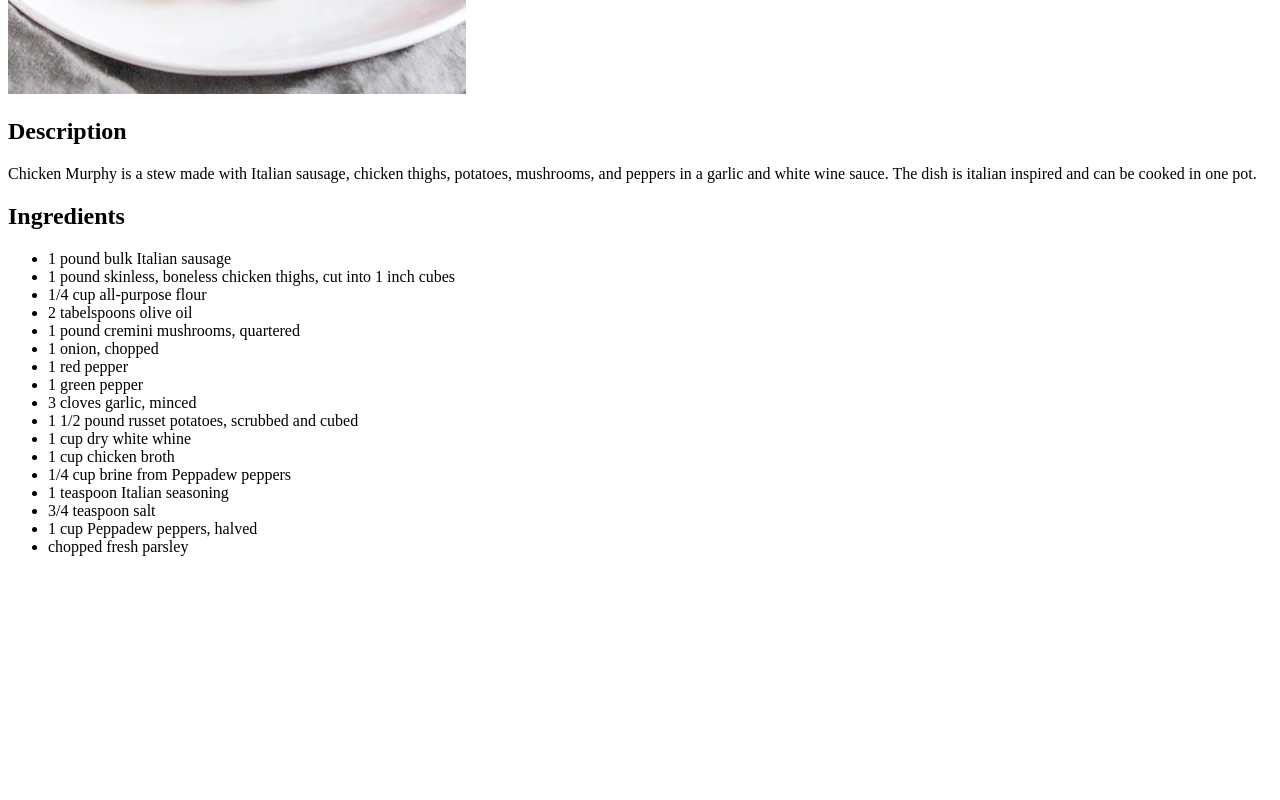
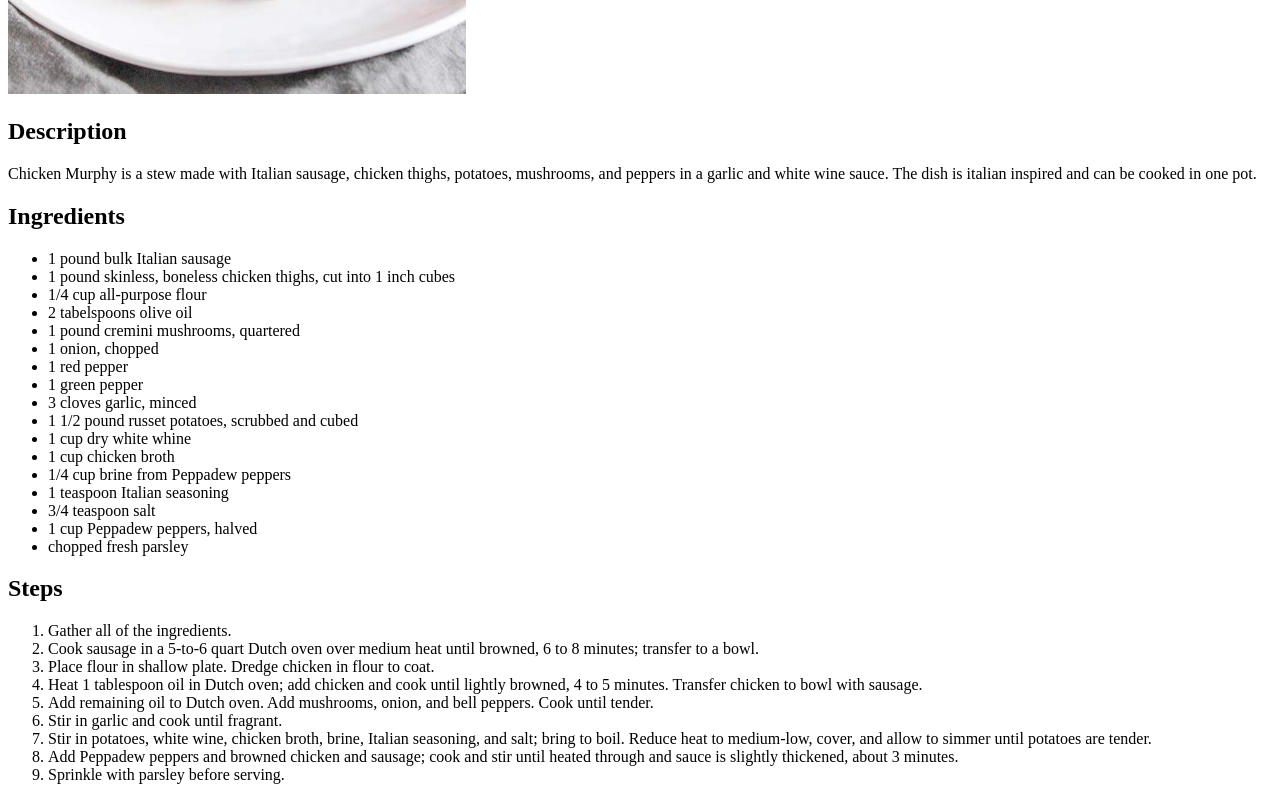
Before and after one commit to jasonleonardxyz/odin-recipes, a plain HTML site: page recipes/chicken_murphy.html in a window 1280 px wide. Shown: the part 586-1386 px from the top of the page. Before the commit the page ends 1158 px from the top, so only its background shows below. Drawn offline with Linux system fonts and the light colour scheme.

Commit message:
Add steps to chicken_murphy.html
Create an ordered list of steps for the Chicken Murphy recipe.

```diff
--- a/recipes/chicken_murphy.html
+++ b/recipes/chicken_murphy.html
@@ -35,5 +35,32 @@
             <li>1 cup Peppadew peppers, halved</li>
             <li>chopped fresh parsley</li>
         </ul>
+
+        <h2>Steps</h2>
+        <ol>
+            <li>Gather all of the ingredients.</li>
+            <li>Cook sausage in a 5-to-6 quart Dutch oven over
+                medium heat until browned, 6 to 8 minutes;
+                transfer to a bowl.
+            </li>
+            <li>Place flour in shallow plate. Dredge chicken in flour to coat.</li>
+            <li>Heat 1 tablespoon oil in Dutch oven; add chicken and cook
+                until lightly browned, 4 to 5 minutes. Transfer chicken to bowl
+                with sausage.
+            </li>
+            <li>Add remaining oil to Dutch oven. Add mushrooms, onion, and
+                bell peppers. Cook until tender.
+            </li>
+            <li>Stir in garlic and cook until fragrant.</li>
+            <li>Stir in potatoes, white wine, chicken broth, brine, Italian
+                seasoning, and salt; bring to boil. Reduce heat to medium-low, cover,
+                and allow to simmer until potatoes are tender.
+            </li>
+            <li>Add Peppadew peppers and browned chicken and sausage;
+                cook and stir until heated through and sauce is slightly thickened,
+                about 3 minutes.
+            </li>
+            <li>Sprinkle with parsley before serving.</li>
+        </ol>
     </body>
 </html>
```
